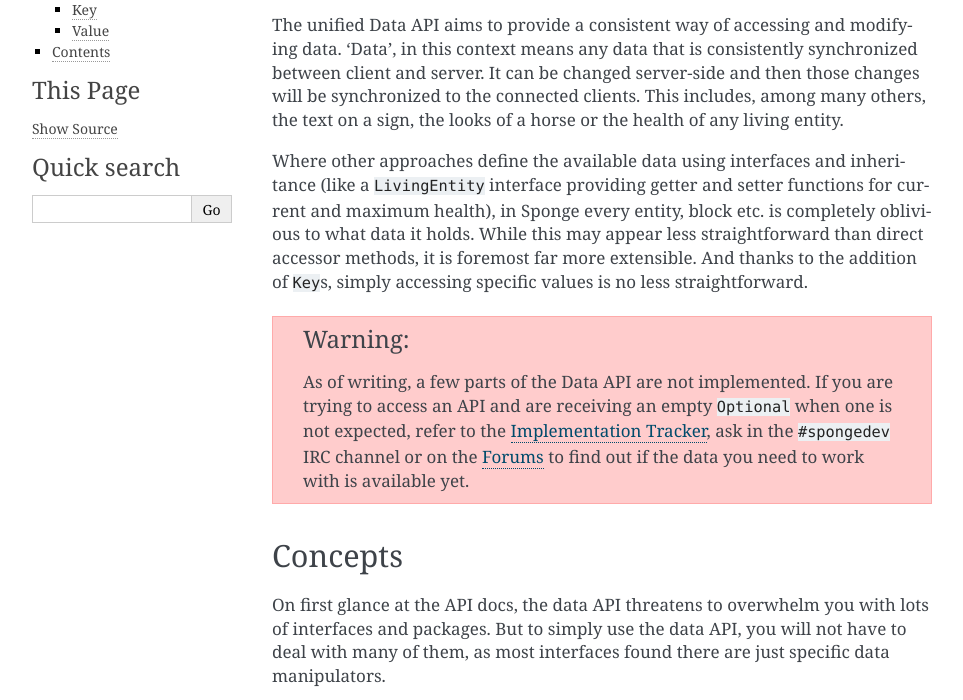
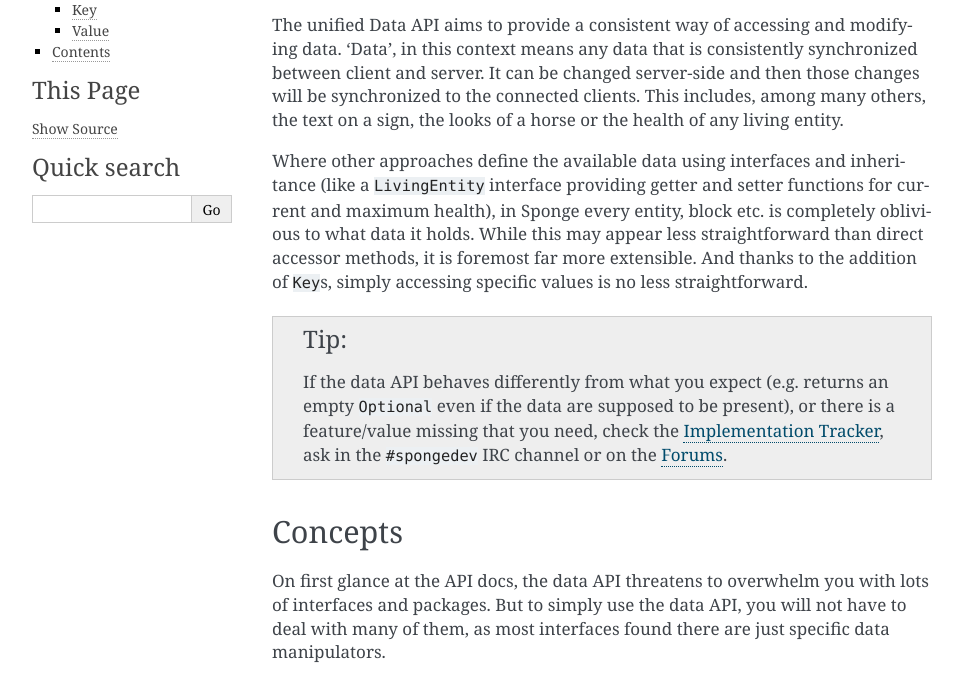
Before and after one commit to SpongePowered/SpongeDocs, a Sphinx documentation site: the page built from source/plugin/data/index.rst, in a window 1280 px wide and 900 px high, cut to the strip 200-900 px from the top of the window. Shown: the whole strip, without its empty margins (148-1111 px from the left). Built offline with Sphinx 7.4.7, drawn with Linux system fonts in a browser that asks for light colours; pages that are not in the unit, such as notebooks, are missing from menus; cross-references to code outside the pages are shown as plain code.

Commit message:
Convert warning to a tip. Fixes #515 (#731)
* Convert warning to a tip. Fixes #515

* Add missing `,`

```diff
--- a/source/plugin/data/index.rst
+++ b/source/plugin/data/index.rst
@@ -19,15 +19,15 @@
 Where other approaches define the available data using interfaces and inheritance (like a ``LivingEntity``
 interface providing getter and setter functions for current and maximum health), in Sponge every entity, block
 etc. is completely oblivious to what data it holds. While this may appear less straightforward than direct
-accessor methods, it is foremost far more extensible. And thanks to the addition of :javadoc:`Key`\ s, simply accessing
+accessor methods, it is foremost far more extensible. And thanks to the addition of :javadoc:`Key`\s, simply accessing
 specific values is no less straightforward.
 
-.. warning::
+.. tip::
 
-    As of writing, a few parts of the Data API are not implemented. If you are trying to access an API and are receiving
-    an empty ``Optional`` when one is not expected, refer to the `Implementation Tracker
+    If the data API behaves differently from what you expect (e.g. returns an empty ``Optional`` even if the data are
+    supposed to be present), or there is a feature/value missing that you need, check the `Implementation Tracker
     <https://github.com/SpongePowered/SpongeCommon/issues/8>`_, ask in the ``#spongedev`` IRC channel or on the
-    `Forums <https://forums.spongepowered.org>`_ to find out if the data you need to work with is available yet.
+    `Forums <https://forums.spongepowered.org>`_.
 
 Concepts
 ========
```
